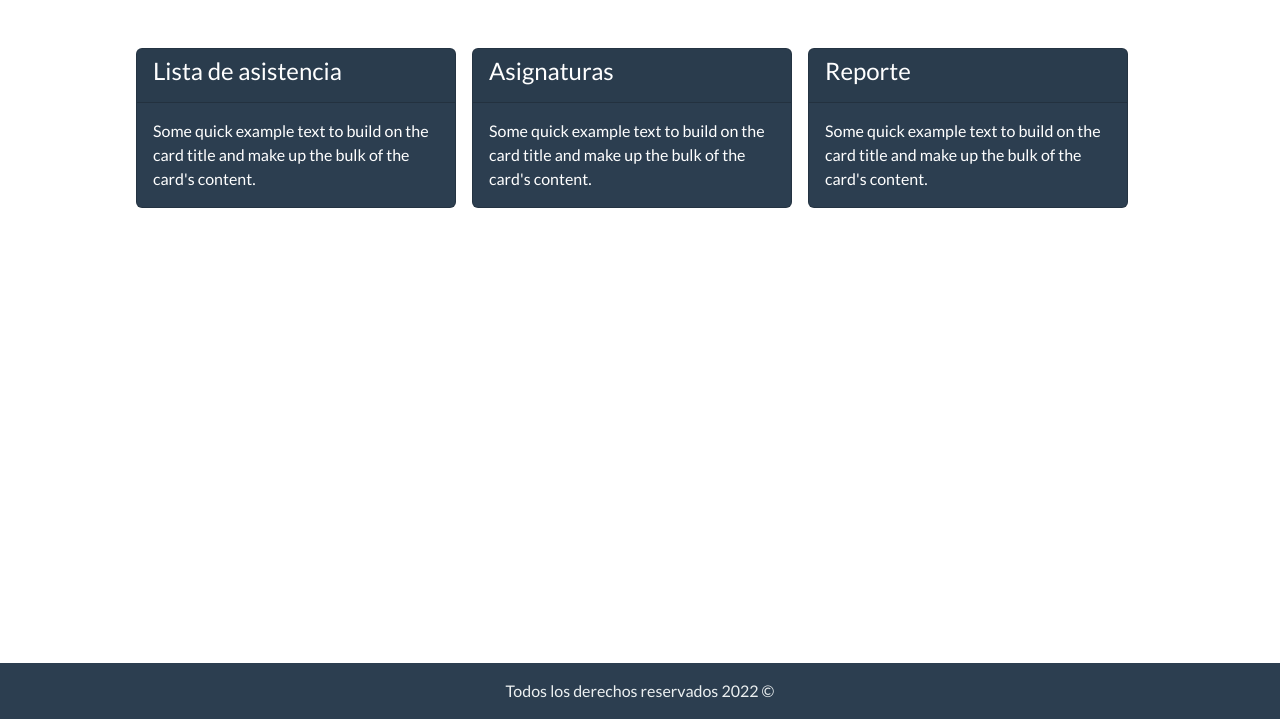
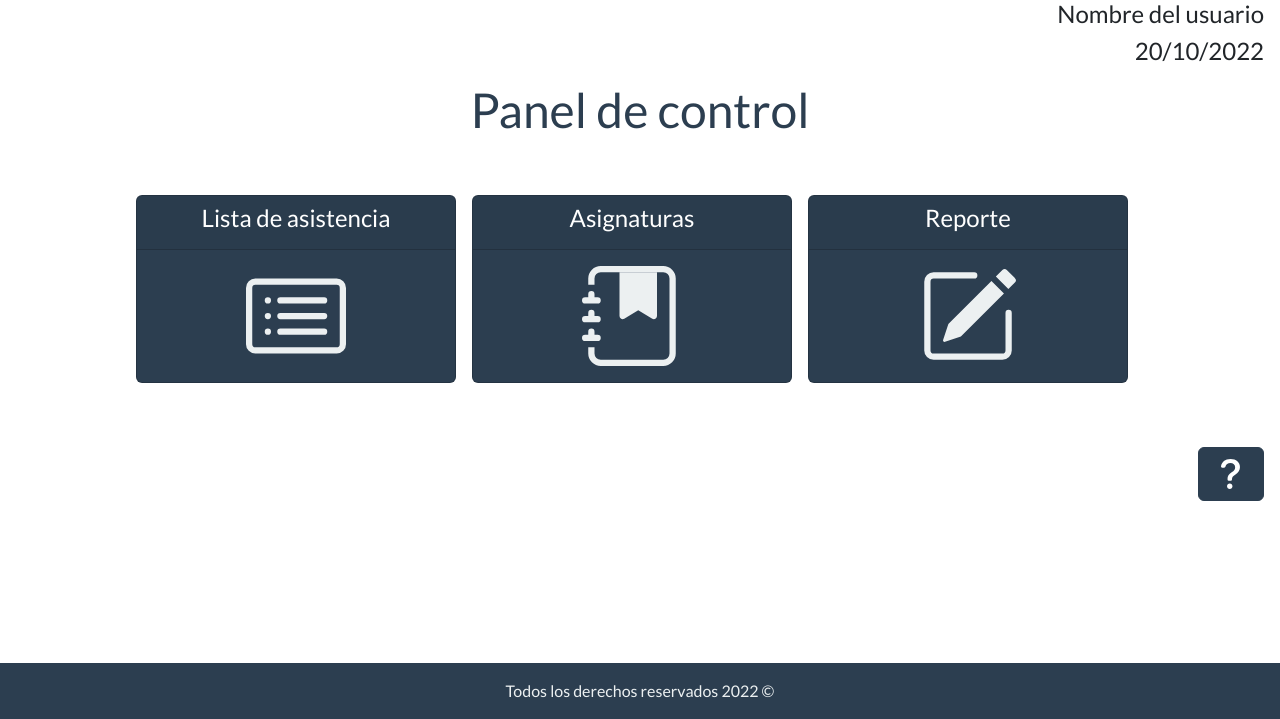
Before and after one commit to Jeflh/Easy-Professor, a PHP site: template views/V_verPanel.php in a window 1280 px wide. Shown: the part 81-800 px from the top of the page. Run offline with PHP 8.4, Linux system fonts and the light colour scheme; the template is opened without the code that fills it, so the values that code supplies are empty.

Commit message:
Iconos para opciones y botones.

```diff
--- a/controllers/C_verPanel.php
+++ b/controllers/C_verPanel.php
@@ -1,9 +1,9 @@
 <?php
 
-require('models/conexion.php');
+// Model
 
 
-
+// View
 require('views/V_verPanel.php');
 
 ?>
--- a/views/V_verPanel.php
+++ b/views/V_verPanel.php
@@ -5,38 +5,65 @@
 </head>
 <body>
   <?php require('includes/header.php'); ?>
+  <h4 class="text-secundary text-end me-3"> Nombre del usuario</h4>
+  <h4 class="text-secundary text-end me-3"> <?php echo date('d/m/Y'); ?></h4>
+  <h1 class="text-primary text-center mt-3">Panel de control</h1>
 
   <div class="container">
     <div class="d-flex justify-content-center">
-      <div class="col card text-white bg-primary mt-5 mb-3 me-3" style="max-width: 20rem;">
+      <div class="col card text-white bg-primary mt-5 mb-3 me-3" style="max-width: 20rem; text-align: center;">
         <div class="card-header ">
           <h4 class="">Lista de asistencia</h4>
         </div>
-        <div class="card-body">
-          <p class="card-text">Some quick example text to build on the card title and make up the bulk of the card's content.</p>
+        <div class="card-body ">
+          <a href="#" class="link-light">
+            <svg xmlns="http://www.w3.org/2000/svg" width="100" height="100" fill="currentColor" class="bi bi-card-list text-center" viewBox="0 0 16 16">
+              <path d="M14.5 3a.5.5 0 0 1 .5.5v9a.5.5 0 0 1-.5.5h-13a.5.5 0 0 1-.5-.5v-9a.5.5 0 0 1 .5-.5h13zm-13-1A1.5 1.5 0 0 0 0 3.5v9A1.5 1.5 0 0 0 1.5 14h13a1.5 1.5 0 0 0 1.5-1.5v-9A1.5 1.5 0 0 0 14.5 2h-13z"/>
+              <path d="M5 8a.5.5 0 0 1 .5-.5h7a.5.5 0 0 1 0 1h-7A.5.5 0 0 1 5 8zm0-2.5a.5.5 0 0 1 .5-.5h7a.5.5 0 0 1 0 1h-7a.5.5 0 0 1-.5-.5zm0 5a.5.5 0 0 1 .5-.5h7a.5.5 0 0 1 0 1h-7a.5.5 0 0 1-.5-.5zm-1-5a.5.5 0 1 1-1 0 .5.5 0 0 1 1 0zM4 8a.5.5 0 1 1-1 0 .5.5 0 0 1 1 0zm0 2.5a.5.5 0 1 1-1 0 .5.5 0 0 1 1 0z"/>
+            </svg>
+          </a>
         </div>
       </div>
 
-      <div class="col card text-white bg-primary mt-5 mb-3 me-3" style="max-width: 20rem;">
+      <div class="col card text-white bg-primary mt-5 mb-3 me-3" style="max-width: 20rem; text-align: center;">
         <div class="card-header ">
           <h4 class="">Asignaturas</h4>
         </div>
         <div class="card-body">
-          <p class="card-text">Some quick example text to build on the card title and make up the bulk of the card's content.</p>
+          <a href="#" class="link-light">
+            <svg xmlns="http://www.w3.org/2000/svg" width="100" height="100" fill="currentColor" class="bi bi-journal-bookmark-fill" viewBox="0 0 16 16">
+              <path fill-rule="evenodd" d="M6 1h6v7a.5.5 0 0 1-.757.429L9 7.083 6.757 8.43A.5.5 0 0 1 6 8V1z"/>
+              <path d="M3 0h10a2 2 0 0 1 2 2v12a2 2 0 0 1-2 2H3a2 2 0 0 1-2-2v-1h1v1a1 1 0 0 0 1 1h10a1 1 0 0 0 1-1V2a1 1 0 0 0-1-1H3a1 1 0 0 0-1 1v1H1V2a2 2 0 0 1 2-2z"/>
+              <path d="M1 5v-.5a.5.5 0 0 1 1 0V5h.5a.5.5 0 0 1 0 1h-2a.5.5 0 0 1 0-1H1zm0 3v-.5a.5.5 0 0 1 1 0V8h.5a.5.5 0 0 1 0 1h-2a.5.5 0 0 1 0-1H1zm0 3v-.5a.5.5 0 0 1 1 0v.5h.5a.5.5 0 0 1 0 1h-2a.5.5 0 0 1 0-1H1z"/>
+            </svg>
+          </a>
         </div>
       </div>
 
-      <div class="col card text-white bg-primary mt-5 mb-3 me-3" style="max-width: 20rem;">
+      <div class="col card text-white bg-primary mt-5 mb-3 me-3" style="max-width: 20rem; text-align: center;">
         <div class="card-header ">
           <h4 class="">Reporte</h4>
         </div>
         <div class="card-body">
-          <p class="card-text">Some quick example text to build on the card title and make up the bulk of the card's content.</p>
+          <a href="" class="link-light">
+            <svg xmlns="http://www.w3.org/2000/svg" width="100" height="100" fill="currentColor" class="bi bi-pencil-square" viewBox="0 0 16 16">
+              <path d="M15.502 1.94a.5.5 0 0 1 0 .706L14.459 3.69l-2-2L13.502.646a.5.5 0 0 1 .707 0l1.293 1.293zm-1.75 2.456-2-2L4.939 9.21a.5.5 0 0 0-.121.196l-.805 2.414a.25.25 0 0 0 .316.316l2.414-.805a.5.5 0 0 0 .196-.12l6.813-6.814z"/>
+              <path fill-rule="evenodd" d="M1 13.5A1.5 1.5 0 0 0 2.5 15h11a1.5 1.5 0 0 0 1.5-1.5v-6a.5.5 0 0 0-1 0v6a.5.5 0 0 1-.5.5h-11a.5.5 0 0 1-.5-.5v-11a.5.5 0 0 1 .5-.5H9a.5.5 0 0 0 0-1H2.5A1.5 1.5 0 0 0 1 2.5v11z"/>
+            </svg>
+          </a>
         </div>
       </div>
     </div>
   </div>
 
+
+  <div class="d-flex justify-content-end mt-5">
+    <a href="#" class="btn btn-primary me-3">
+      <svg xmlns="http://www.w3.org/2000/svg" width="40" height="40" fill="currentColor" class="bi bi-question-lg" viewBox="0 0 16 16">
+        <path fill-rule="evenodd" d="M4.475 5.458c-.284 0-.514-.237-.47-.517C4.28 3.24 5.576 2 7.825 2c2.25 0 3.767 1.36 3.767 3.215 0 1.344-.665 2.288-1.79 2.973-1.1.659-1.414 1.118-1.414 2.01v.03a.5.5 0 0 1-.5.5h-.77a.5.5 0 0 1-.5-.495l-.003-.2c-.043-1.221.477-2.001 1.645-2.712 1.03-.632 1.397-1.135 1.397-2.028 0-.979-.758-1.698-1.926-1.698-1.009 0-1.71.529-1.938 1.402-.066.254-.278.461-.54.461h-.777ZM7.496 14c.622 0 1.095-.474 1.095-1.09 0-.618-.473-1.092-1.095-1.092-.606 0-1.087.474-1.087 1.091S6.89 14 7.496 14Z"/>
+      </svg>
+    </a>
+  </div>
 <?php
   require('includes/footer.php');
 ?>
```
